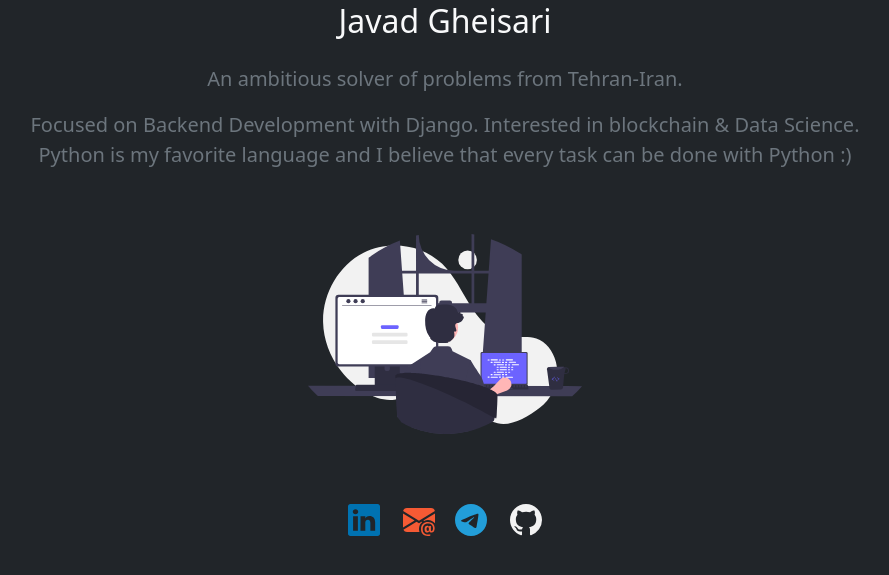
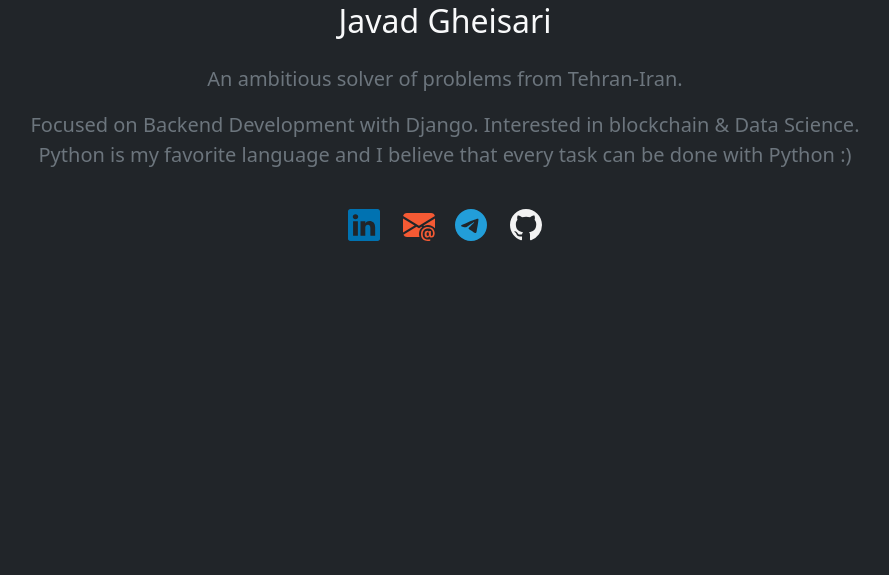
Before and after one commit to javadgheisari/django-profile, a Django app: page / in a window 1280 px wide. Shown: the part 140-715 px from the top of the page, without its empty margins (195-1084 px from the left). Run offline with Django 4.2, Linux system fonts and the light colour scheme.

Commit message:
commented img tag first page

```diff
--- a/base/me/templates/me.html
+++ b/base/me/templates/me.html
@@ -27,7 +27,7 @@
             Python is my favorite language and I believe that every task can be done with Python :)
             </p>
 
-            <img class="p-5 img-fluid" src="{% static 'pics/undraw_programming_re_kg9v.svg' %}" alt="Responsive image" width="370" height="250">
+            <!-- <img class="p-5 img-fluid" src="{% static 'pics/undraw_programming_re_kg9v.svg' %}" alt="Responsive image" width="370" height="250"> -->
         </div>
     </div>
 {% endblock %}
```
